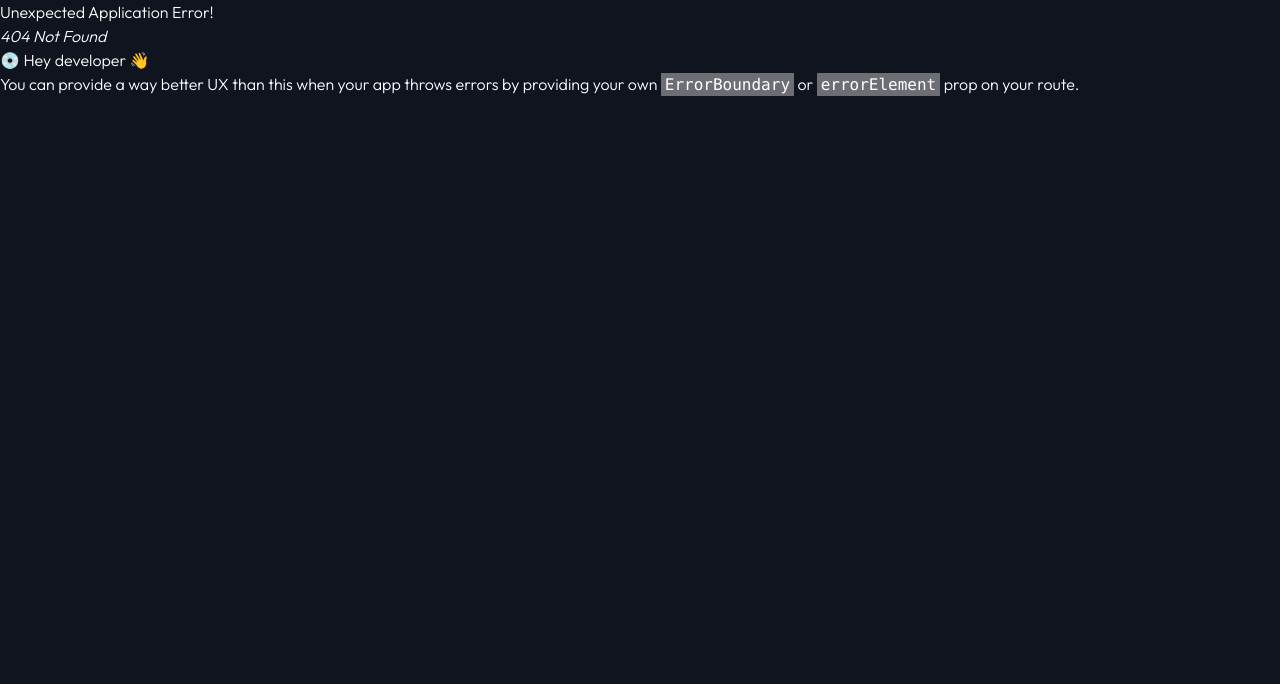
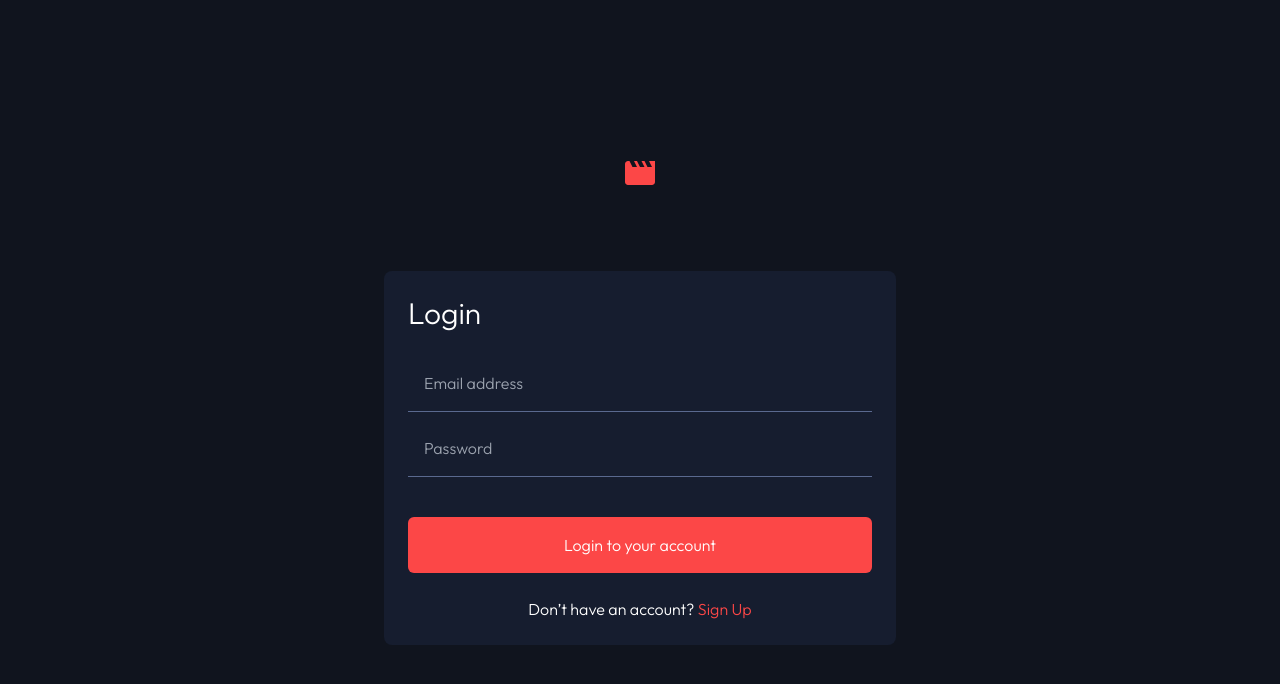
Before and after one commit to DomZem/entertainment-app, a React (Vite) app: page /login in a window 1280 px wide. Before the commit this address had no page. Shown: the top 684 px of the page. Built offline with nearby package versions, Linux system fonts and the light colour scheme.

Commit message:
Create Login view

```diff
--- a/src/App.tsx
+++ b/src/App.tsx
@@ -6,12 +6,14 @@ import {
   createRoutesFromElements,
 } from 'react-router-dom';
 import Home from './routes/Home';
+import Login from './routes/Login';
 
 const router = createBrowserRouter(
   createRoutesFromElements(
     <Route path="/">
       <Route index element={<Navigate to="home" />} />
       <Route path="home" element={<Home />} />
+      <Route path="login" element={<Login />} />
     </Route>
   )
 );
--- /dev/null
+++ b/src/components/atoms/Button/Button.tsx
@@ -0,0 +1,13 @@
+import { type FC } from 'react';
+
+interface ButtonProps {
+  children: React.ReactNode;
+}
+
+const Button: FC<ButtonProps> = ({ children }) => (
+  <button className="bg-primaryRed p-4 rounded-md hover:bg-primaryWhite duration-200 hover:text-primarySemiDarkBlue">
+    {children}
+  </button>
+);
+
+export default Button;
--- /dev/null
+++ b/src/components/atoms/Input/Input.tsx
@@ -0,0 +1,16 @@
+import { type FC, type InputHTMLAttributes } from 'react';
+
+type InputProps = InputHTMLAttributes<HTMLInputElement>;
+
+const Input: FC<InputProps> = (props) => (
+  <div className="border-b-primaryGreishBlue w-full border-b flex justify-between items-start">
+    <label>
+      <input
+        className="w-full bg-transparent m-4 mt-0 border-none outline-none text-base"
+        {...props}
+      />
+    </label>
+  </div>
+);
+
+export default Input;
--- /dev/null
+++ b/src/routes/Login.tsx
@@ -0,0 +1,29 @@
+import Button from '@/components/atoms/Button/Button';
+import Input from '@/components/atoms/Input/Input';
+import { MdMovieCreation } from 'react-icons/md';
+import { NavLink } from 'react-router-dom';
+
+const Login = () => (
+  <main className="h-screen flex justify-center items-center p-6">
+    <article className="flex flex-col items-center w-full">
+      <MdMovieCreation className="text-primaryRed text-4xl mb-14 md:mb-16 lg:mb-20" />
+
+      <form className="bg-primarySemiDarkBlue rounded-lg p-6 max-w-lg flex flex-col w-full">
+        <h1 className="text-3xl font-light">Login</h1>
+        <section className="flex flex-col gap-6 mt-10 mb-10">
+          <Input type="text" placeholder="Email address" />
+          <Input type="password" placeholder="Password" />
+        </section>
+        <Button>Login to your account</Button>
+        <p className="text-center mt-6">
+          Don’t have an account?{' '}
+          <NavLink to="SignUp" className="text-primaryRed">
+            Sign Up
+          </NavLink>
+        </p>
+      </form>
+    </article>
+  </main>
+);
+
+export default Login;
```
